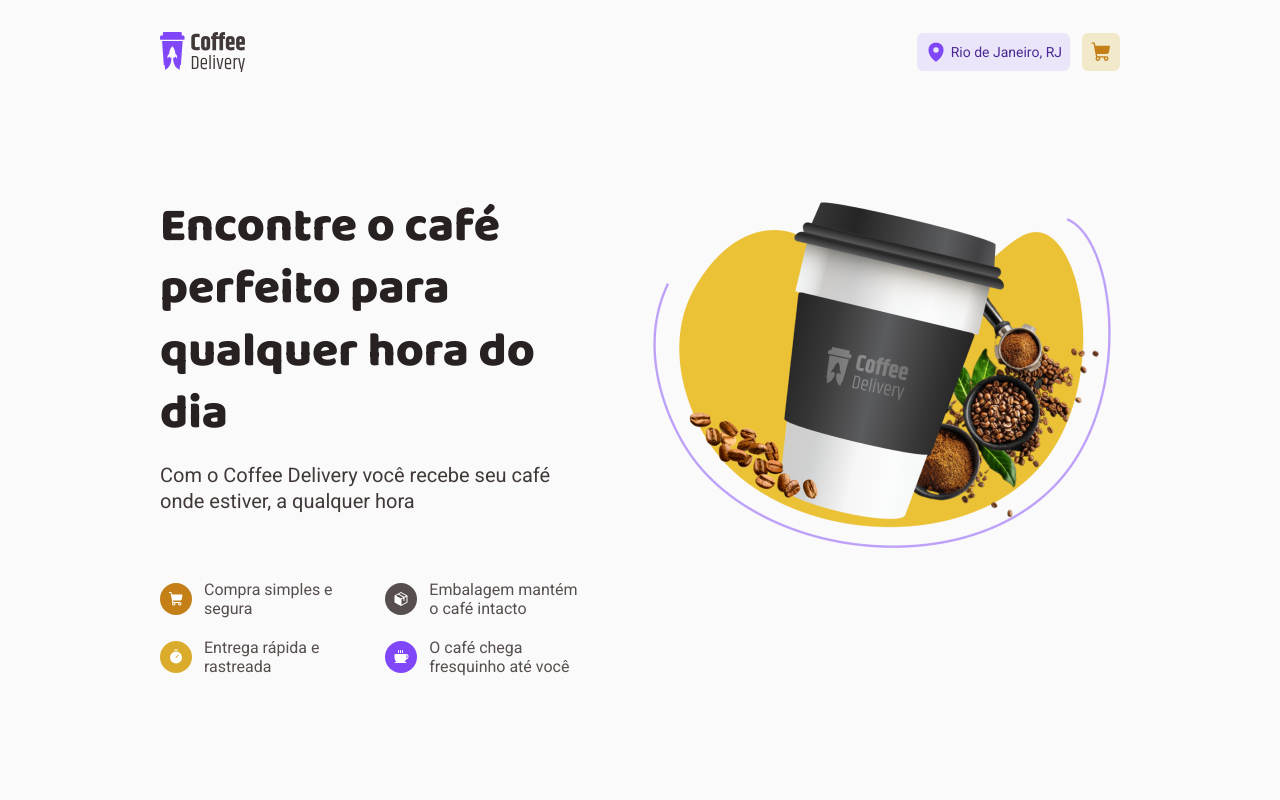
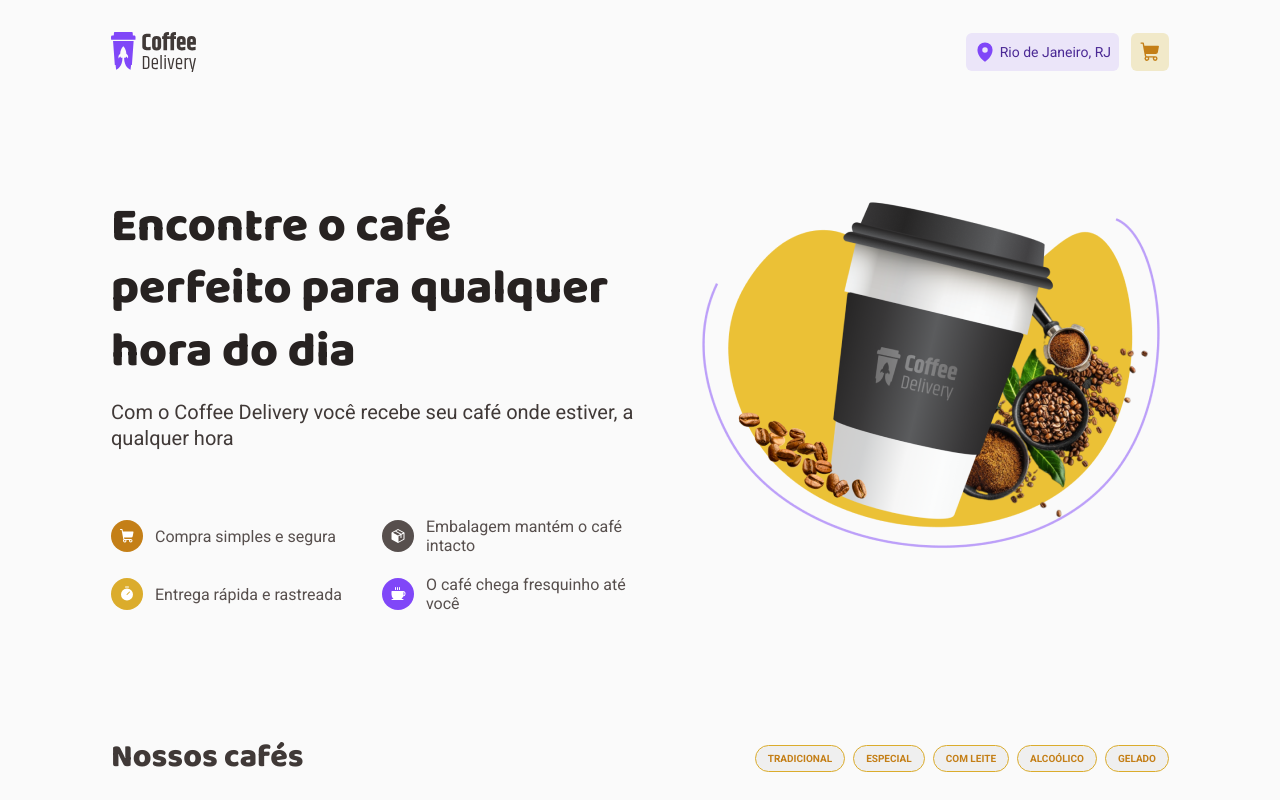
Before and after one commit to GabrielFSoares/coffee-delivery, a React (Vite) app: page / in a window 1280 px wide. Shown: the top 800 px of the page. Built offline with nearby package versions, Linux system fonts and the light colour scheme.

Commit message:
corrigindo margin

```diff
--- a/src/Styles/global.ts
+++ b/src/Styles/global.ts
@@ -21,6 +21,8 @@ export const GlobalStyle = createGlobalStyle`
 	body > div {
 		margin: 0 auto;
 		max-width: 1440px;
+
+		padding: 0 111px;
 	}
 
 	body, input, textarea, button, p, span {
--- a/src/components/Header/styles.ts
+++ b/src/components/Header/styles.ts
@@ -6,8 +6,6 @@ export const HeaderContainer = styled.header`
   display: flex;
   align-items: center;
   justify-content: space-between;
-
-  margin: 0px 10rem;
 
   nav {
     display: flex;
--- a/src/pages/Checkout/styles.ts
+++ b/src/pages/Checkout/styles.ts
@@ -4,7 +4,6 @@ export const CheckoutContainer = styled.div`
   display: grid;
   grid-template-columns: 40rem 28rem;
   justify-content: space-between;
-  margin: 0px 10rem;
   padding-top: 2.5rem;
 
   div > p {
--- a/src/pages/Home/styles.ts
+++ b/src/pages/Home/styles.ts
@@ -4,7 +4,6 @@ export const HomeContainer = styled.div`
   display: flex;
   justify-content: space-between;
   gap: 3.5rem;
-  margin: 0px 10rem;
   padding: 5.75rem 0px;
 
   h1 {
@@ -24,7 +23,6 @@ export const InfoContainer = styled.div`
 `
 
 export const CoffeeListContainer = styled.div`
-  margin: 0px 10rem;
   padding-top: 2rem;
 
   header {
```
Also changed, not shown: 1 other file (tests, documents, lock files or other folders).
